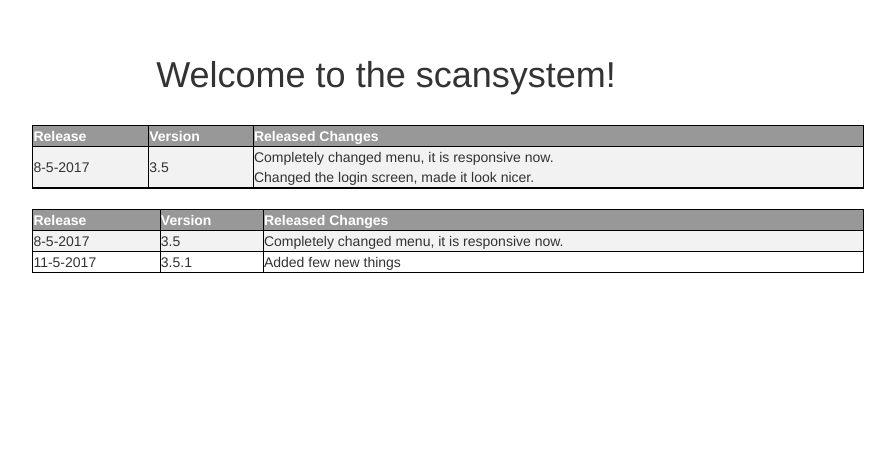
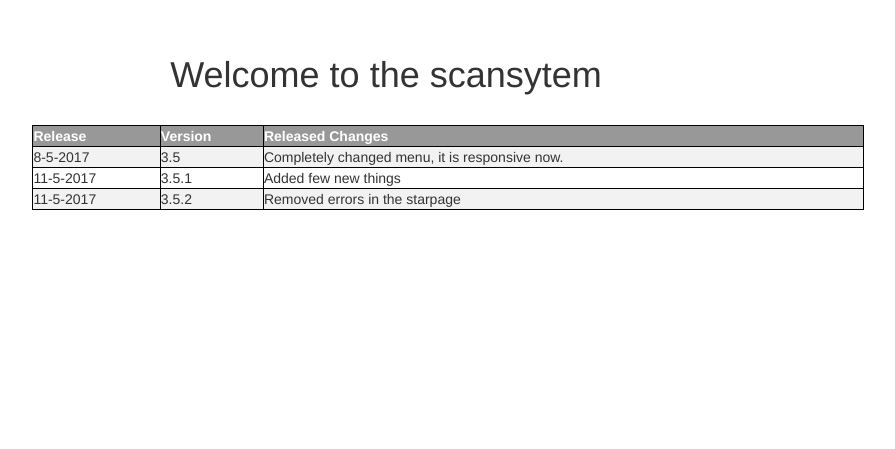
Before and after one commit to SJPCompany/OwnWebsite, a PHP site: template application/view/home/startpage.php in a window 1280 px wide. Shown: the top 449 px of the page, without its empty margins (374-1269 px from the left). Run offline with PHP 8.4, Linux system fonts and the light colour scheme; the template is opened without the code that fills it, so the values that code supplies are empty; some libraries are stand-ins or nearby versions.

Commit message:
Removed left merge errors

```diff
--- a/application/view/home/startpage.php
+++ b/application/view/home/startpage.php
@@ -1,28 +1,7 @@
 <main>
     <div id="content-wrapper">
-
-        <div class="main-text">
-            <h1>Welcome to the scansystem!</h1>
-        </div>
-        <br>
-        <table style="width:80%;">
-            <tr>
-                <th>Release</th>
-                <th>Version</th>
-                <th>Released Changes</th>
-            </tr>
-            <tr>
-                <td>8-5-2017</td>
-                <td>3.5</td>
-                <td>Completely changed menu, it is responsive now.<br>
-                    Changed the login screen, made it look nicer.<br>
-                </td>
-            </tr>
-            <tr>
-                <td></td>
-                <td></td>
-            </tr>
-        </table>
+    <div class="main-text">
+        <h1> Welcome to the scansytem</h1>
     </div>
     <br>
     <table class="draggable" style="width:80%;">
@@ -41,6 +20,11 @@
             <td class="draggable">3.5.1</td>
             <td class="draggable">Added few new things</td>
         </tr>
+        <tr class="draggable">
+            <td class="draggable">11-5-2017</td>
+            <td class="draggable">3.5.2</td>
+            <td class="draggable">Removed errors in the starpage</td>
+        </tr>
     </table>
 </div>
 </main>
```
